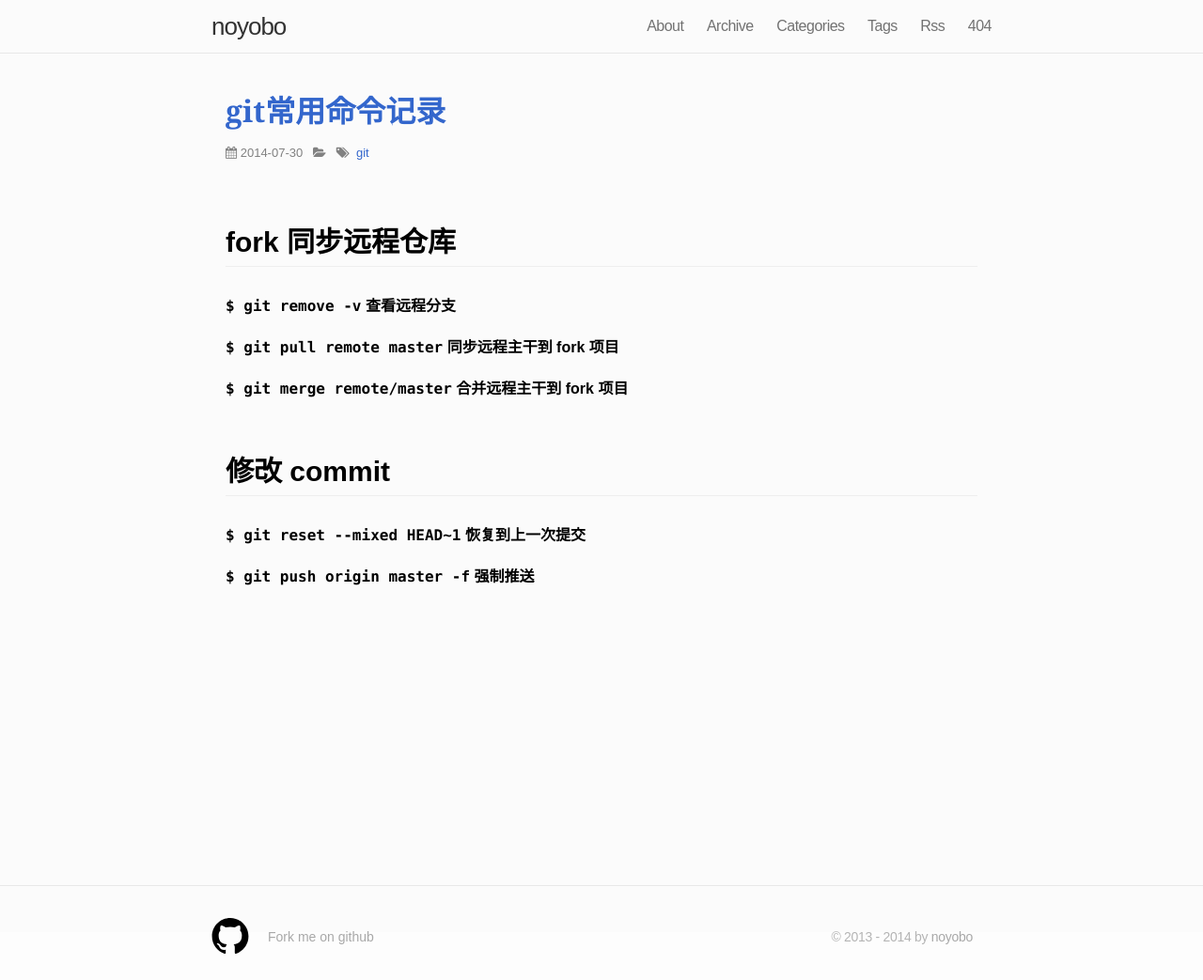
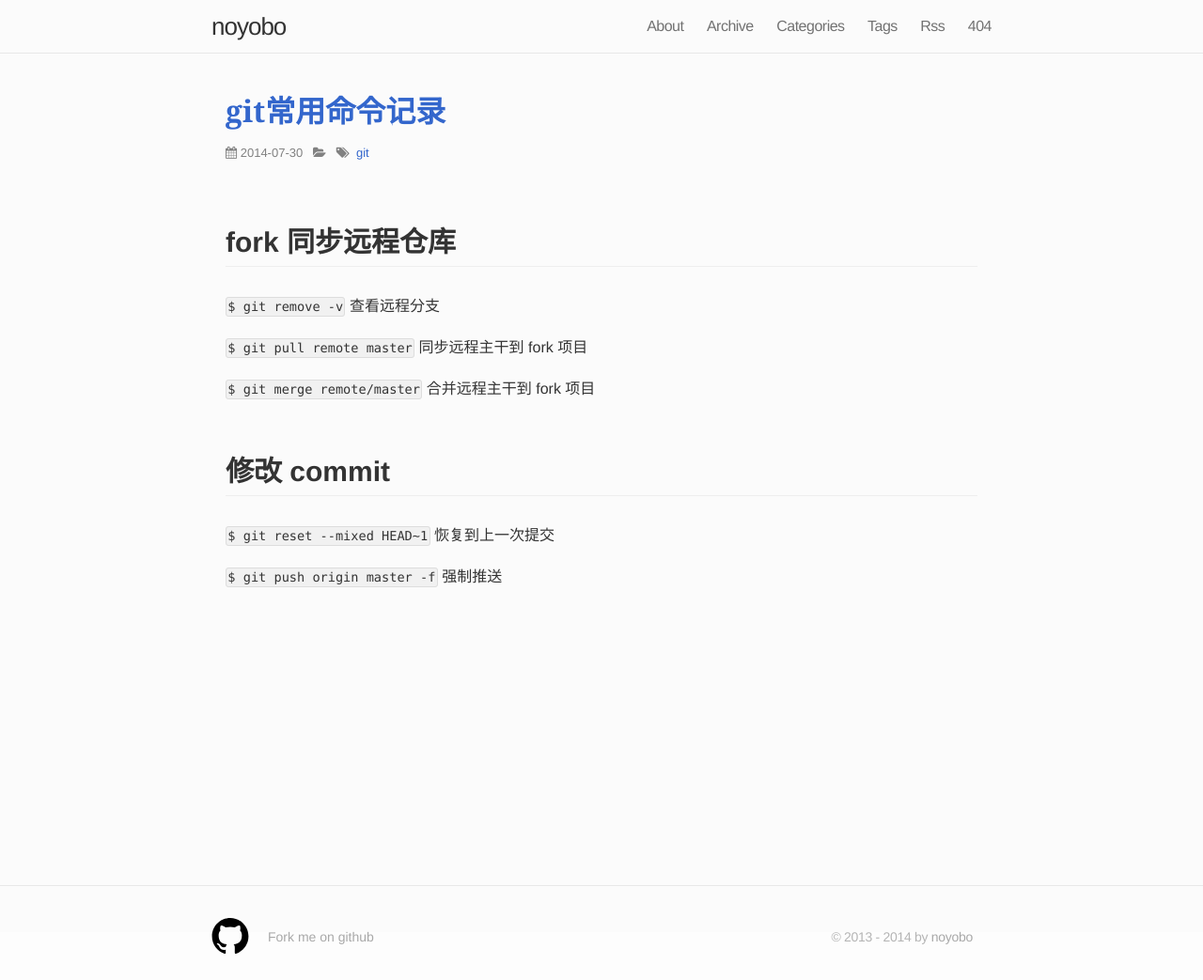
Before and after one commit to noyobo/noyobo.github.com, a Jekyll site: the page built from _posts/2014-07-30-git-command-note.md, in a window 1280 px wide. Shown: the whole page at 94% size. Built offline with Jekyll 4.4.1, drawn with Linux system fonts in a browser that asks for light colours; nearby versions of some CDN libraries; Markdown is read by kramdown in place of the engine named in the settings; comment, search, counter and statistics services are not loaded.

Commit message:
monokai css

```diff
--- a/css/main.css
+++ b/css/main.css
@@ -9,10 +9,11 @@
     height: 100%;
 }
 body {
-    font-family: 'Source Sans Pro', sans-serif;
+    font-family: "Helvetica Neue", Helvetica, "Segoe UI", Arial, freesans, sans-serif;
     line-height: 1.1;
     font-weight: 300;
     background-color: #fdfdfd;
+    color: #333;
 }
 h1, h2, h3, h4, h5, h6 {
     font-size: 100%;
@@ -246,7 +247,6 @@
 }
 .post-header .meta a {} .post-content {
     font-size: 1.1em;
-    font-weight: 600;
     margin: 0 0 60px;
 }
 .post-content > * {
--- a/css/monokai.css
+++ b/css/monokai.css
@@ -5,6 +5,15 @@
 .post pre,
 .post code {
     font-family: Consolas, Monaco, 'Andale Mono', monospace;
+}
+.post code{
+  padding: 0.1em;
+  margin: 0;
+  font-size: 85%;
+  background-color: #f4f4f4;
+  background-color: rgba(0,0,0,0.04);
+  border-radius: 3px;
+  border:1px solid #ddd;
 }
 .post .highlight code {
     font-size: 13px !important;
```
